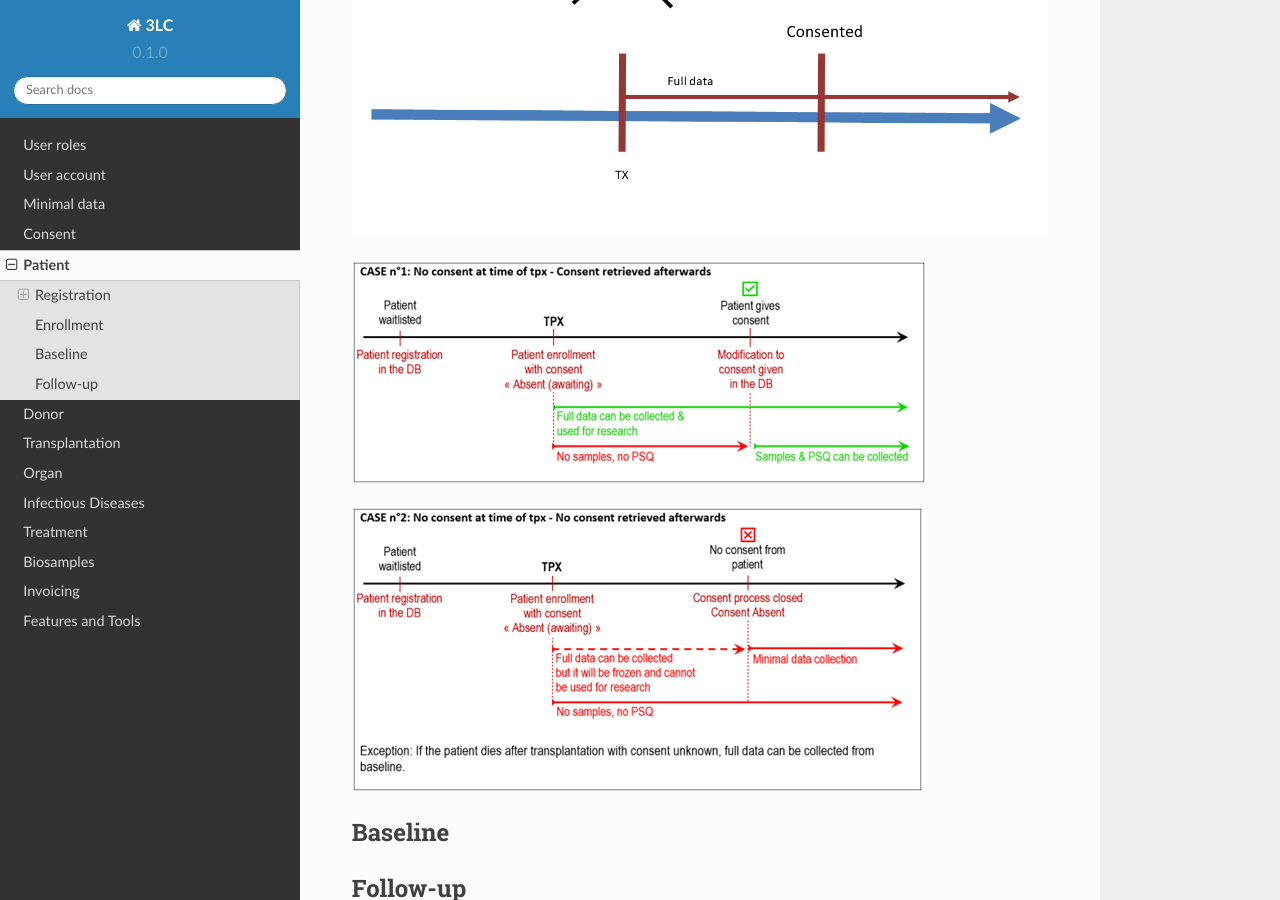
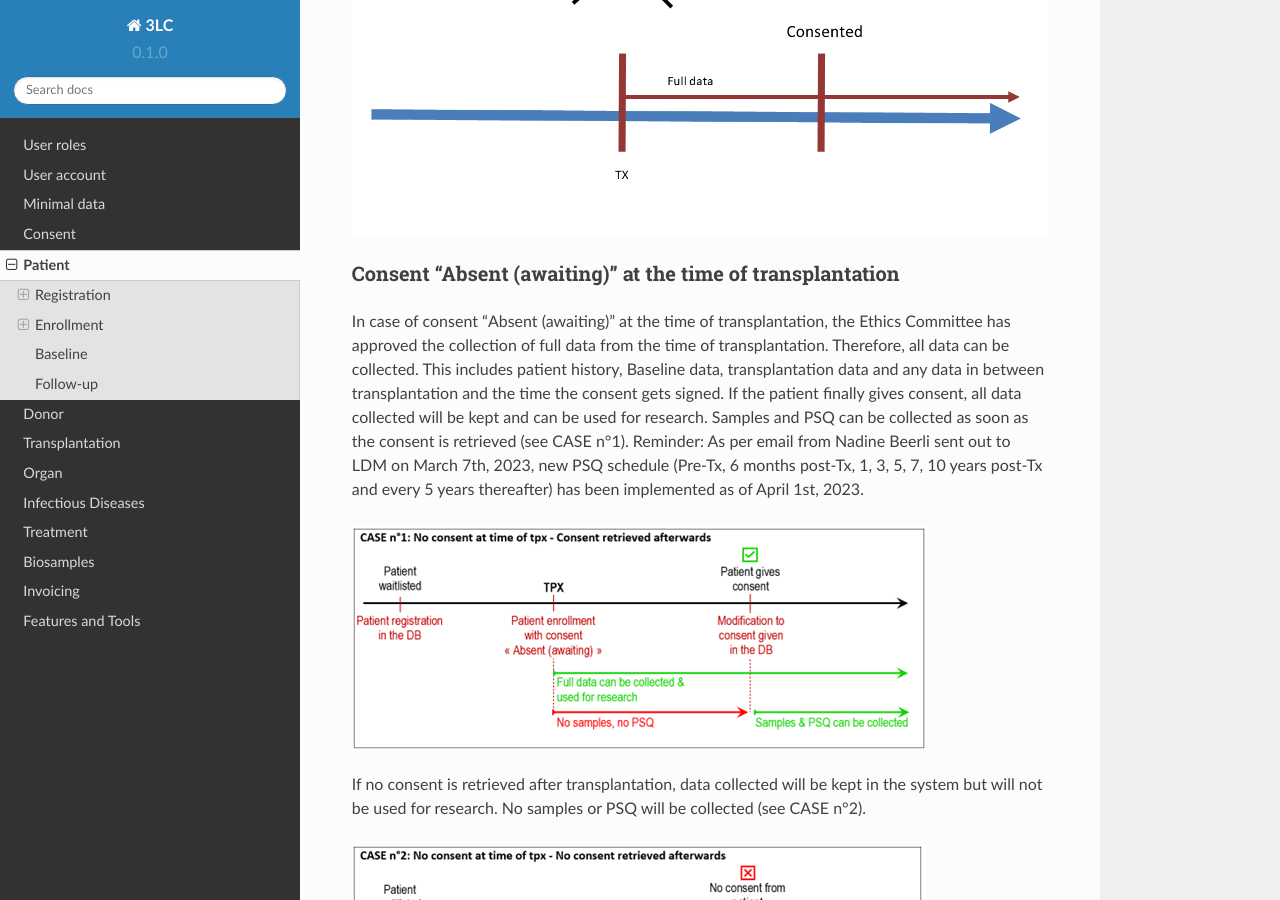
Before and after one commit to swiss-transplant-cohort-study/3LC-user-manual, a Sphinx documentation site: the page built from docs/source/patient.rst, in a window 1280 px wide and 900 px high, scrolled down 1621 px. Built offline with Sphinx 7.4.7 and the Read the Docs theme 2.0.0, drawn with Linux system fonts in a browser that asks for light colours.

Commit message:
Update patient.rst

```diff
--- a/docs/source/patient.rst
+++ b/docs/source/patient.rst
@@ -43,7 +43,15 @@
 
 .. image:: consent_tx.png
 
+Consent “Absent (awaiting)” at the time of transplantation
+--------------------------------------------------------------
+In case of consent “Absent (awaiting)” at the time of transplantation, the Ethics Committee has approved the collection of full data from the time of transplantation. Therefore, all data can be collected. This includes patient history, Baseline data, transplantation data and any data in between transplantation and the time the consent gets signed. If the patient finally gives consent, all data collected will be kept and can be used for research. Samples and PSQ can be collected as soon as the consent is retrieved (see CASE n°1).
+Reminder: As per email from Nadine Beerli sent out to LDM on March 7th, 2023, new PSQ schedule (Pre-Tx, 6 months post-Tx, 1, 3, 5, 7, 10 years post-Tx and every 5 years thereafter) has been implemented as of April 1st, 2023.
+
+
 .. image:: consent_absent_tx1.png
+
+If no consent is retrieved after transplantation, data collected will be kept in the system but will not be used for research. No samples or PSQ will be collected (see CASE n°2).
 
 .. image:: consent_absent_tx2.png
 
```
